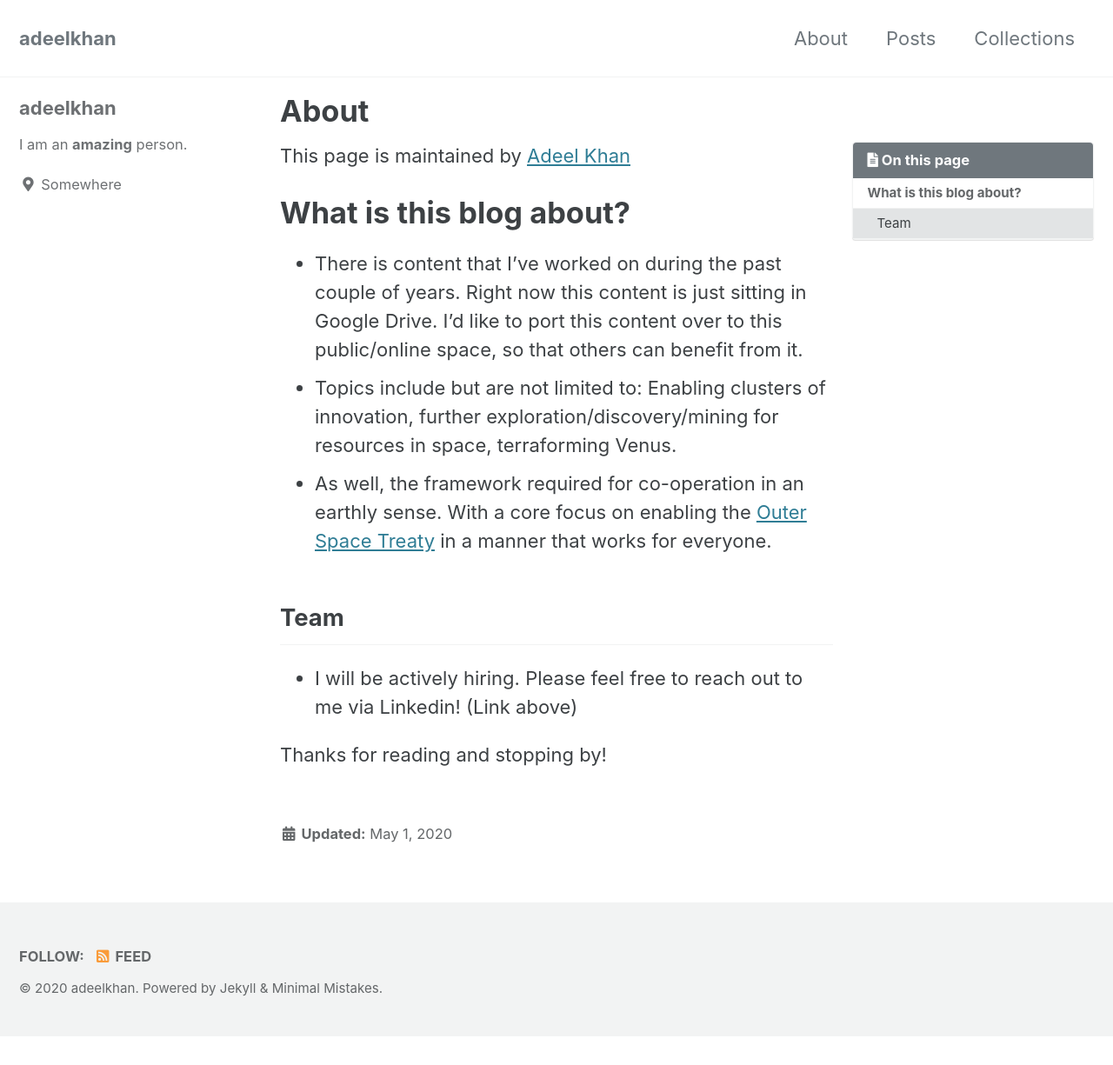
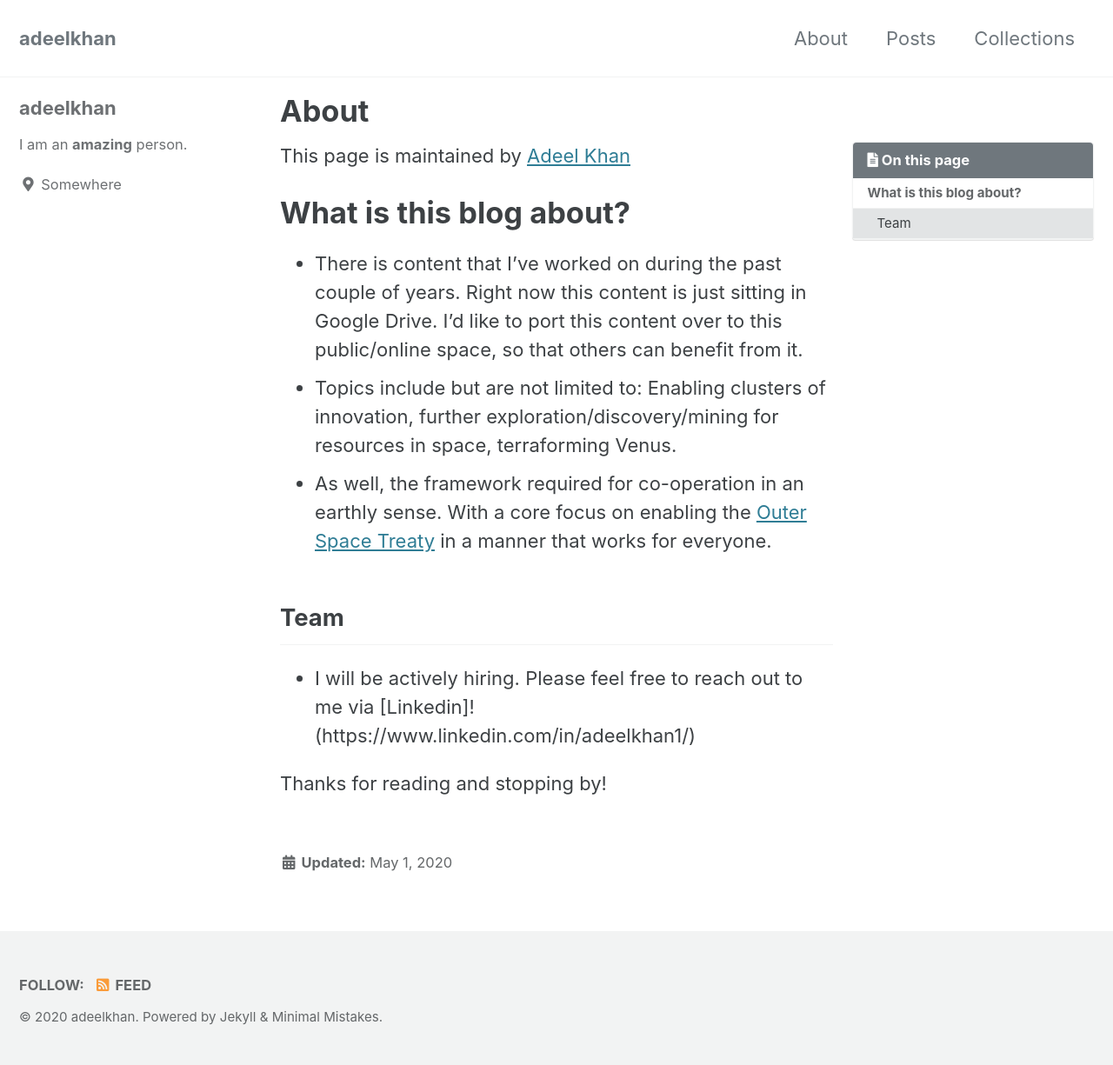
Before and after one commit to stellardreams/stellardreams.github.io, a Jekyll site: the page built from _pages/about.md, in a window 1280 px wide. Shown: the whole page at 87% size. Built offline with Jekyll 4.4.1, drawn with Linux system fonts in a browser that asks for light colours; cached includes are drawn as plain includes; before the commit the page ends 1192 px from its top, so only the background shows below that.

Commit message:
Update about.md

```diff
--- a/_pages/about.md
+++ b/_pages/about.md
@@ -16,7 +16,7 @@ This page is maintained by [Adeel Khan](https://www.linkedin.com/in/adeelkhan1/)
 
 ## Team
 
-* I will be actively hiring. Please feel free to reach out to me via Linkedin! (Link above)
+* I will be actively hiring. Please feel free to reach out to me via [Linkedin]! (https://www.linkedin.com/in/adeelkhan1/)
 
 
 Thanks for reading and stopping by!
```
